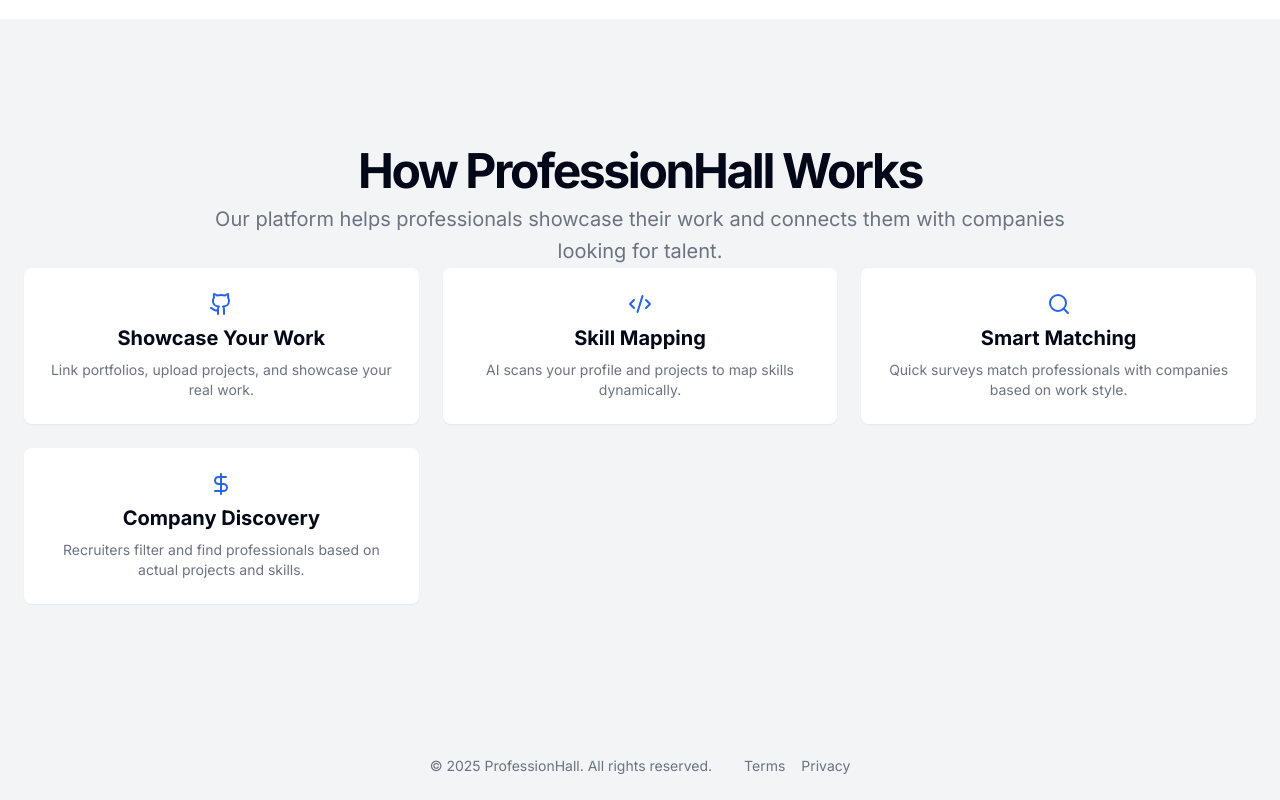
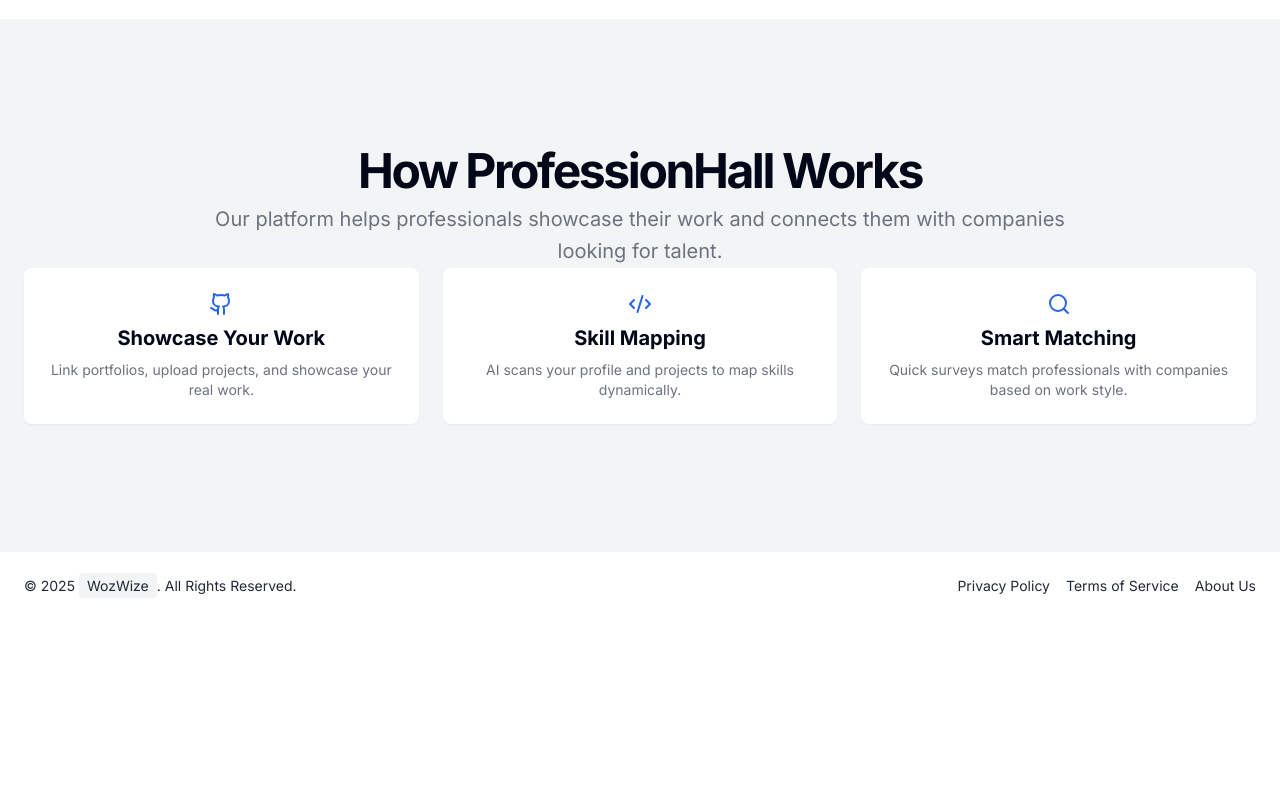
Before and after one commit to LtShibby/ProfessionHall, a Next.js app: page / in a window 1280 px wide. Shown: the part 776-1576 px from the top of the page. After the commit the page ends 1396 px from the top, so only its background shows below. Built offline with nearby package versions, Linux system fonts and the light colour scheme.

Commit message:
updated footer

```diff
--- a/app/layout.tsx
+++ b/app/layout.tsx
@@ -3,6 +3,7 @@ import type { Metadata } from "next"
 import { Inter } from "next/font/google"
 import "./globals.css"
 import { ThemeProvider } from "@/components/theme-provider"
+import { Footer } from "@/components/footer"
 
 const inter = Inter({ subsets: ["latin"] })
 
@@ -20,9 +21,12 @@ export default function RootLayout({
 }>) {
   return (
     <html lang="en" suppressHydrationWarning>
-      <body className={inter.className}>
+      <body className={`${inter.className} min-h-screen flex flex-col`}>
         <ThemeProvider attribute="class" defaultTheme="system" enableSystem disableTransitionOnChange>
-          {children}
+          <main className="flex-1">
+            {children}
+          </main>
+          <Footer />
         </ThemeProvider>
       </body>
     </html>
--- a/app/page.tsx
+++ b/app/page.tsx
@@ -8,7 +8,6 @@ export default function Home() {
       <header className="border-b">
         <div className="container flex items-center justify-between py-4">
           <Link href="/" className="flex items-center gap-2">
-            <Code2Icon className="h-6 w-6" />
             <span className="font-bold text-xl">ProfessionHall</span>
           </Link>
           <nav className="hidden md:flex items-center gap-6">
@@ -42,7 +41,10 @@ export default function Home() {
               <div className="flex flex-col justify-center space-y-4">
                 <div className="space-y-2">
                   <h1 className="text-3xl font-bold tracking-tighter sm:text-5xl xl:text-6xl/none">
-                    Hire Professionals Based on Work, Not Resumes
+                    See real work.
+                    <br />
+                    <hr/>
+                    Hire real talent.
                   </h1>
                   <p className="max-w-[600px] text-gray-500 md:text-xl dark:text-gray-400">
                     ProfessionHall connects professionals with companies through real projects, portfolios, and work samples.
@@ -115,7 +117,7 @@ export default function Home() {
                   </p>
                 </div>
               </div>
-              <div className="flex flex-col items-center space-y-2 p-6 bg-white shadow-sm rounded-lg dark:bg-gray-950">
+              {/* <div className="flex flex-col items-center space-y-2 p-6 bg-white shadow-sm rounded-lg dark:bg-gray-950">
                 <DollarSignIcon className="h-6 w-6 text-primary" />
                 <div className="space-y-2 text-center">
                   <h3 className="text-xl font-bold">Company Discovery</h3>
@@ -123,24 +125,11 @@ export default function Home() {
                     Recruiters filter and find professionals based on actual projects and skills.
                   </p>
                 </div>
-              </div>
+              </div> */}
             </div>
           </div>
         </section>
       </main>
-      <footer className="w-full py-6 bg-gray-100 dark:bg-gray-800">
-        <div className="container flex flex-col items-center justify-center gap-4 text-center md:flex-row md:gap-8 md:text-start">
-          <p className="text-sm text-gray-500 dark:text-gray-400">© 2025 ProfessionHall. All rights reserved.</p>
-          <div className="flex items-center justify-center gap-4 md:justify-end">
-            <Link href="/terms" className="text-sm text-gray-500 hover:underline">
-              Terms
-            </Link>
-            <Link href="/privacy" className="text-sm text-gray-500 hover:underline">
-              Privacy
-            </Link>
-          </div>
-        </div>
-      </footer>
     </div>
   )
 }
--- a/app/pricing/page.tsx
+++ b/app/pricing/page.tsx
@@ -231,21 +231,6 @@ export default function PricingPage() {
           </div>
         </section>
       </main>
-      <footer className="border-t py-6 md:py-0">
-        <div className="container flex flex-col gap-4 md:h-16 md:flex-row md:items-center md:justify-between">
-          <p className="text-center text-sm leading-loose text-gray-500 md:text-left">
-            © 2025 ProfessionHall. All rights reserved.
-          </p>
-          <div className="flex items-center justify-center gap-4 md:justify-end">
-            <Link href="/terms" className="text-sm text-gray-500 hover:underline">
-              Terms
-            </Link>
-            <Link href="/privacy" className="text-sm text-gray-500 hover:underline">
-              Privacy
-            </Link>
-          </div>
-        </div>
-      </footer>
     </div>
   )
 }
--- /dev/null
+++ b/components/footer.tsx
@@ -0,0 +1,54 @@
+"use client";
+
+import Link from "next/link";
+import { useTheme } from "next-themes";
+
+export function Footer() {
+  const { theme } = useTheme();
+
+  const themeClasses = {
+    nav: theme === 'dark' ? 'bg-gray-800' : 'bg-white',
+    text: theme === 'dark' ? 'text-white' : 'text-gray-800',
+    button: theme === 'dark' ? 'bg-gray-700 text-white' : 'bg-gray-100 text-gray-800'
+  };
+
+  return (
+    <footer className={`w-full ${themeClasses.nav} ${themeClasses.text} py-6 text-center text-sm mt-auto`}>
+      <div className="container mx-auto flex flex-col md:flex-row justify-between items-center px-6">
+        <p className="mb-2 md:mb-0">
+          © {new Date().getFullYear()}{" "}
+          <Link
+            href="https://wozwize.com"
+            className={`${themeClasses.button} px-2 py-1 rounded hover:opacity-90 transition`}
+          >
+            WozWize
+          </Link>
+          . All Rights Reserved.
+        </p>
+
+        <div className="flex space-x-4">
+          <Link
+            href="https://wozwize.com/privacy-policy"
+            className="hover:opacity-80 transition"
+          >
+            Privacy Policy
+          </Link>
+          <Link
+            href="https://wozwize.com/terms-of-service"
+            className="hover:opacity-80 transition"
+          >
+            Terms of Service
+          </Link>
+          <Link
+            href="https://wozwize.com/about-us"
+            className="hover:opacity-80 transition"
+          >
+            About Us
+          </Link>
+        </div>
+      </div>
+    </footer>
+  );
+}
+
+export default Footer;
--- /dev/null
+++ b/postcss.config.js
@@ -0,0 +1,6 @@
+module.exports = {
+  plugins: {
+    tailwindcss: {},
+    autoprefixer: {},
+  },
+}
```
Also changed, not shown: package.json (+26 -26 lines), 1 other file (tests, documents, lock files or other folders).
